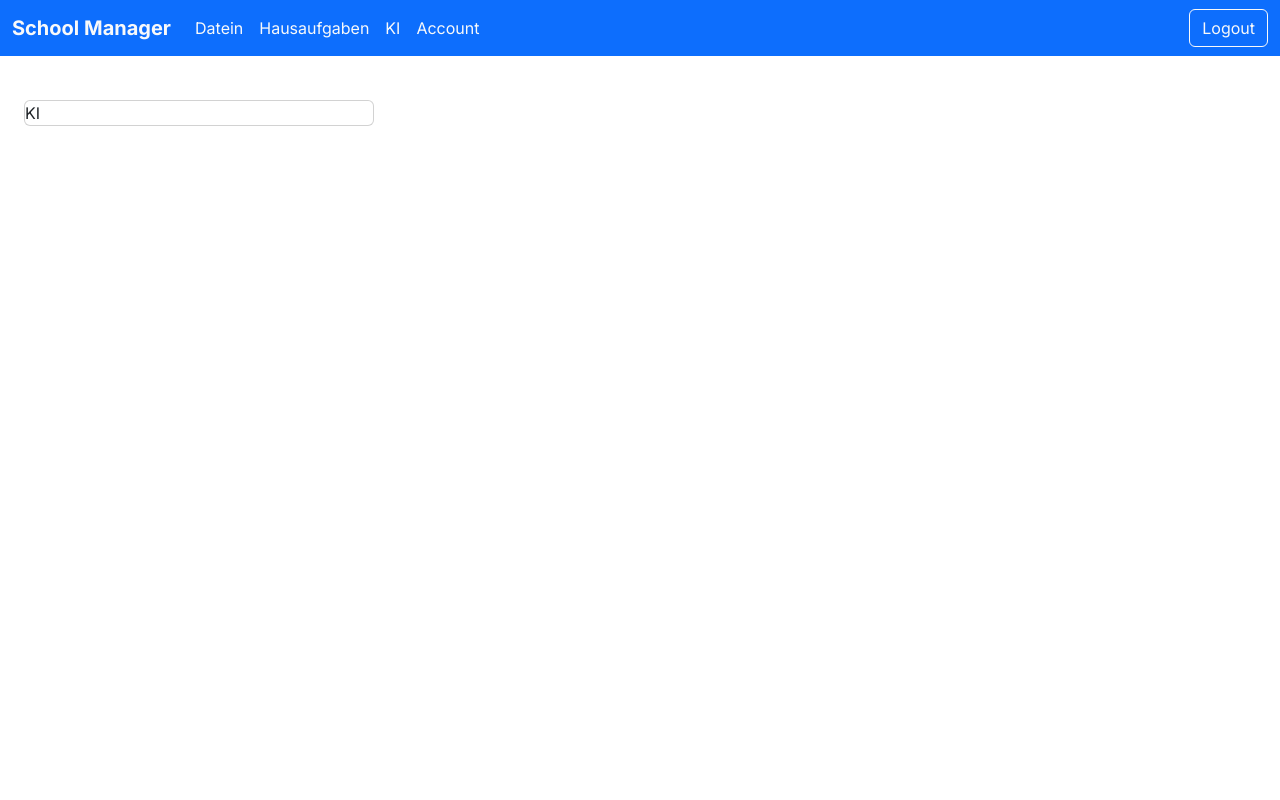
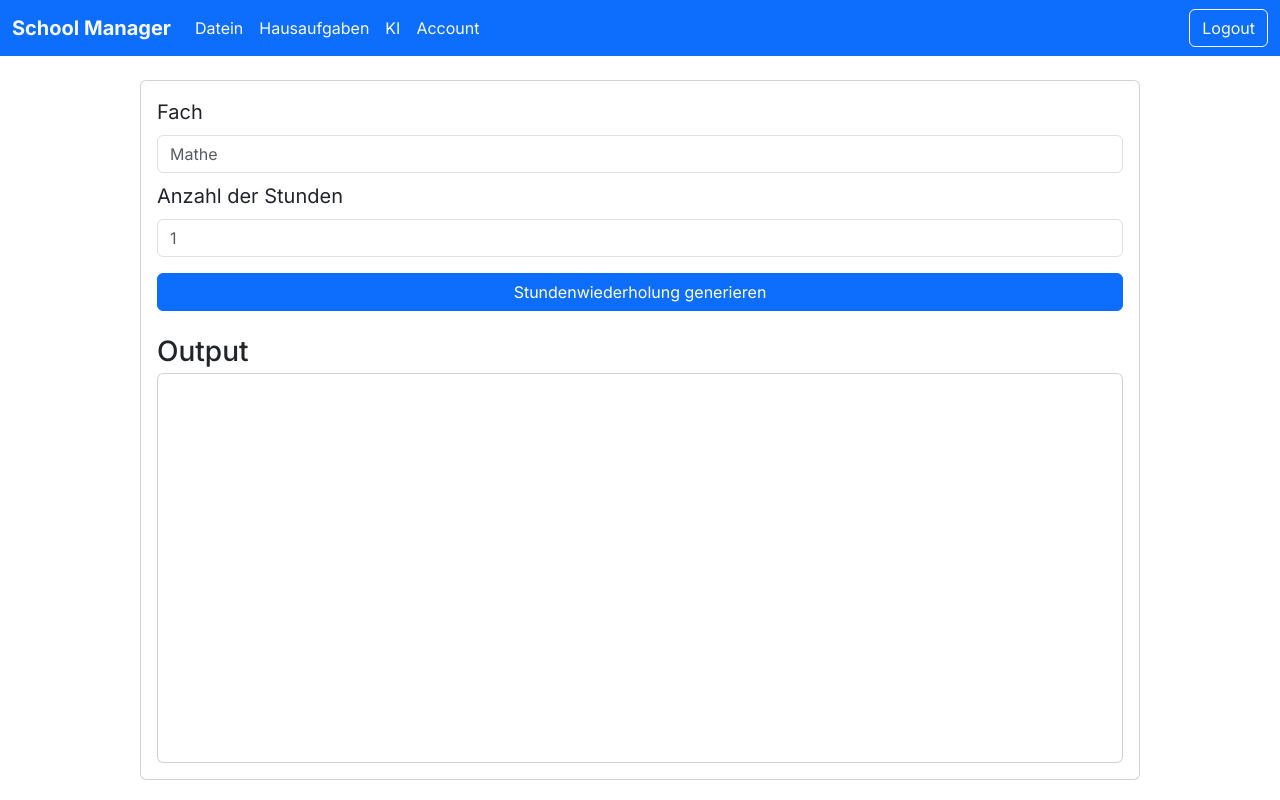
Before and after one commit to Fusraumspinne/school-manager, a Next.js app: page /ki in a window 1280 px wide. Built offline with nearby package versions, Linux system fonts and the light colour scheme.

Commit message:
api um richtige stundenzusammenfassung für ki input zu suchen

```diff
--- /dev/null
+++ b/app/api/getKiInput/route.js
@@ -0,0 +1,29 @@
+import { connectMongoDB } from "@/lib/mongodb";
+import SeitenSchema from "@/models/seiten";
+import { NextResponse } from "next/server";
+
+export async function POST(req) {
+    try {
+        const { fach, stunden } = await req.json();
+        await connectMongoDB();
+
+        const seiten = await SeitenSchema.findOne(
+            { fach: fach },
+            { content: 1 }
+        );
+
+        if (!seiten) {
+            return NextResponse.json({ message: "Keine Daten gefunden" }, { status: 404 });
+        }
+
+        const sortedContent = seiten.content
+            .sort((a, b) => new Date(b.date.split('.').reverse().join('-')).getTime() - new Date(a.date.split('.').reverse().join('-')).getTime());
+
+        const limitedContent = sortedContent.slice(0, stunden);
+
+        return NextResponse.json(limitedContent, { status: 200 });
+    } catch (error) {
+        console.error("Fehler beim Abrufen des KI Inputs:", error);
+        return NextResponse.json({ message: "Ein Fehler ist aufgetreten" }, { status: 500 });
+    }
+}
--- a/components/KI.jsx
+++ b/components/KI.jsx
@@ -1,18 +1,69 @@
 "use client"
 
-import React from 'react'
+import React, { useState } from 'react'
 import Navigationbar from './ui/Navbar'
+import MagicButton from './ui/Button'
+import Input from './ui/Input'
 
 function KI() {
+  const [fach, setFach] = useState("")
+  const [stunden, setStunden] = useState(1)
+  const [kiInput, setKiInput] = useState([])
+  const [kiOutput, setKiOutbut] = useState([])
+
+  const fetchKiInput = async () => {
+    if (!fach || !stunden) {
+      return;
+    }
+
+    try {
+      const resFetchKiInput = await fetch("/api/getKiInput", {
+        method: "POST",
+        headers: { "Content-Type": "application/json" },
+        body: JSON.stringify({
+          fach,
+          stunden
+        })
+      });
+
+      if (resFetchKiInput.ok) {
+        const data = await resFetchKiInput.json();
+        setKiInput(data)
+        console.log(data)
+      } else {
+        console.error("Fehler beim Abrufen des KI Inputs");
+      }
+    } catch (error) {
+      console.error("Fehler beim Abrufen des KI Inputs", error);
+    }
+  };
+
   return (
     <div>
-        <Navigationbar/>
+      <Navigationbar />
 
-        <div className='main_div mx-4'>
-            <div className='card form_card'>
-                KI
+      <div className='main_div d-flex justify-content-center mx-4'>
+        <div className='card card_thema mt-4'>
+          <div className='mx-3 mt-3'>
+            <Input placeholder={"Mathe"} isLabel={true} contentLabel={"Fach"} onChange={(e) => setFach(e.target.value)} />
+            <Input placeholder={1} type={"number"} isLabel={true} contentLabel={"Anzahl der Stunden"} extraClass={"mt-2 mb-3"} onChange={(e) => setStunden(e.target.value)} />
+            <MagicButton content={"Stundenwiederholung generieren"} extraClass={"full_width_button"} funktion={fetchKiInput} />
+          </div>
+
+          <h1 className='fs-3 mx-3 mt-4 mb-1'>Output</h1>
+          <div className='thema_content card mx-3 mb-3'>
+            <div className='p-2 add_seite overflow-auto'>
+              {kiInput.map((item, index) => (
+                <div key={index} className='mb-2'>
+                  <h4>{item.title}</h4>
+                  <p>{item.content}</p>
+                  <small>{item.date}</small>
+                </div>
+              ))}
             </div>
+          </div>
         </div>
+      </div>
     </div>
   )
 }
--- a/components/Thema.jsx
+++ b/components/Thema.jsx
@@ -147,6 +147,7 @@ function Thema({ params }) {
         if (data && Array.isArray(data.content)) {
           setSeiten(data);
           setExists(true);
+          setFach(data.fach)
         } else {
           setSeiten({ id: themaId, content: [] });
           setExists(false);
@@ -156,7 +157,7 @@ function Thema({ params }) {
         console.error("Fehler beim Abrufen der Seiten");
       }
     } catch (error) {
-      console.error("Fehler beim Abrufen der Seiten:", error);
+      console.error("Fehler beim Abrufen der Seiten", error);
     }
   };
 
--- a/middleware.js
+++ b/middleware.js
@@ -1,3 +1,3 @@
 export { default } from "next-auth/middleware"
 
-export const config = { matcher: ["/dashboard", "/datein", "/fach/:path*"] }
+export const config = { matcher: ["/dashboard", "/datein", "/fach/:path*", "/ki"] }
```
